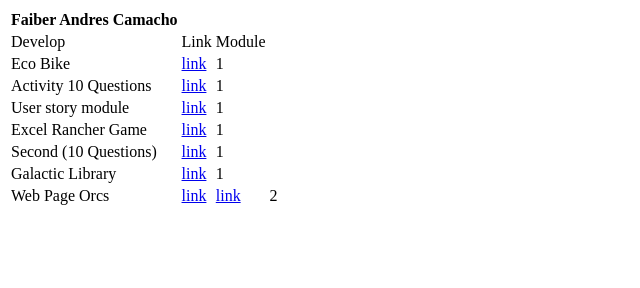
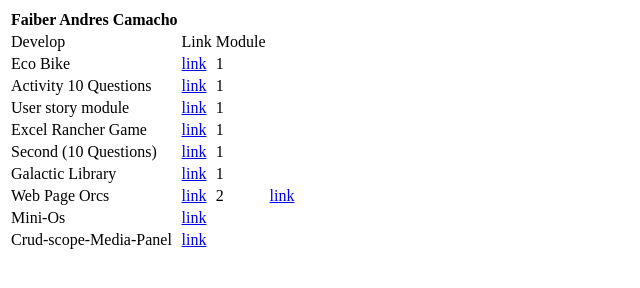
Before and after one commit to FaiberCamachoDev/portfolio, a plain HTML site: page index.html in a window 1280 px wide. Shown: the whole page, without its empty margins (0-640 px from the left). Drawn offline with Linux system fonts and the light colour scheme.

Commit message:
Update index.html

```diff
--- a/index.html
+++ b/index.html
@@ -56,8 +56,17 @@
         <tr>
           <td>Web Page Orcs</td>
           <td><a href="https://github.com/UlithG18/crudactivity-worldhub">link</a></td>
+          <td>2</td>
           <td><a href="https://ulithg18.github.io/crudactivity-worldhub/">link</a></td>
-          <td>2</td>
+        </tr>
+        <tr>
+          <td>Mini-Os</td>
+          <td><a href="https://faibercamachodev.github.io/Mini-OS-Ubuntu/">link</a></td>
+        </tr>
+
+        <tr>
+          <td>Crud-scope-Media-Panel</td>
+          <td><a href="https://github.com/FaiberCamachoDev/crudscope-html-mediapanel">link</a></td>
         </tr>
 
       </table>
```
